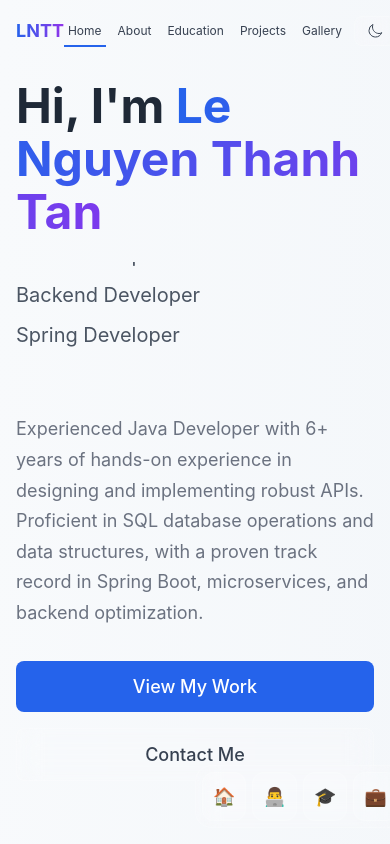
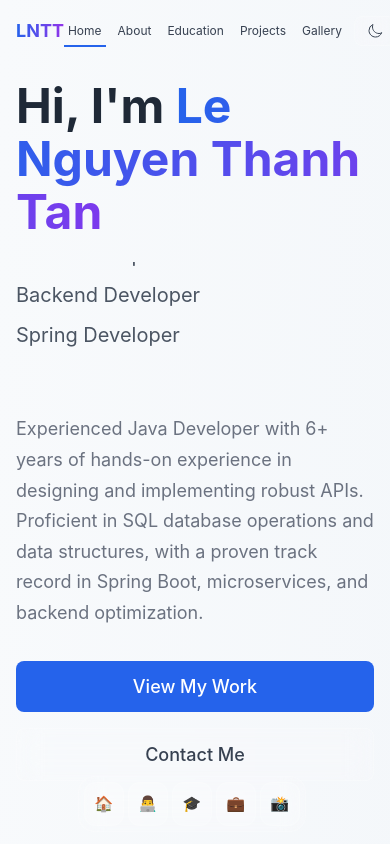
Before and after one commit to degokisss/CS5709, a React (Vite) app: page / in a window 390 px wide. Shown: the top 844 px of the page. Built offline with nearby package versions, Linux system fonts and the light colour scheme.

Commit message:
CS5709: Adjust dock for specific devices

```diff
--- a/src/components/dock/Dock.css
+++ b/src/components/dock/Dock.css
@@ -1,24 +1,27 @@
 .dock-container {
   position: fixed;
   bottom: 1rem;
-  left: 50%;
+  left: 20%;
   transform: translateX(-50%);
   z-index: 40;
   display: flex;
   align-items: center;
   justify-content: center;
   width: fit-content;
+  max-width: calc(100vw - 1rem);
   border-radius: 1rem;
   padding: 0.375rem;
   backdrop-filter: blur(12px);
   background: rgba(255, 255, 255, 0.1);
   border: 1px solid rgba(255, 255, 255, 0.2);
+  box-sizing: border-box;
 }
 
 .dock-items {
   display: flex;
   align-items: center;
   gap: 0.375rem;
+  justify-content: center;
 }
 
 .dock-item {
@@ -31,6 +34,12 @@
   font-size: 1.125rem;
   cursor: pointer;
   user-select: none;
+  /* Ensure proper touch targets for accessibility */
+  min-width: 44px;
+  min-height: 44px;
+  display: flex;
+  align-items: center;
+  justify-content: center;
 }
 
 .dock-item:hover {
@@ -52,18 +61,134 @@
   border: 1px solid rgba(255, 255, 255, 0.1);
 }
 
-/* Responsive adjustments */
+/* Mobile-first responsive adjustments */
+@media (max-width: 374px) {
+  .dock-container {
+    bottom: max(0.5rem, env(safe-area-inset-bottom, 0.5rem));
+    left: 20%;
+    transform: translateX(-50%);
+    width: auto;
+    max-width: calc(100vw - 1rem);
+    padding: 0.25rem;
+  }
+
+  .dock-items {
+    gap: 0.2rem;
+    justify-content: center;
+    flex-wrap: nowrap;
+    width: 100%;
+  }
+
+  .dock-item {
+    padding: 0.4rem;
+    font-size: 0.9rem;
+    min-width: 2.2rem;
+    height: 2.2rem;
+    display: flex;
+    align-items: center;
+    justify-content: center;
+    flex: 1;
+    max-width: 2.8rem;
+  }
+}
+
+@media (min-width: 375px) and (max-width: 413px) {
+  .dock-container {
+    bottom: max(0.75rem, env(safe-area-inset-bottom, 0.75rem));
+    padding: 0.3rem;
+    max-width: calc(100vw - 1.5rem);
+    left: 20%;
+    transform: translateX(-50%);
+  }
+
+  .dock-items {
+    gap: 0.25rem;
+    justify-content: center;
+    width: 100%;
+  }
+
+  .dock-item {
+    padding: 0.45rem;
+    font-size: 0.95rem;
+    min-width: 2.5rem;
+    height: 2.5rem;
+    flex: 1;
+    max-width: 3rem;
+  }
+}
+
+/* iPhone 14 Pro Max and similar large phones */
+@media (min-width: 414px) and (max-width: 430px) {
+  .dock-container {
+    bottom: max(0.75rem, env(safe-area-inset-bottom, 0.75rem));
+    padding: 0.3rem;
+    max-width: calc(100vw - 1rem);
+    left: 20%;
+    transform: translateX(-50%);
+    width: auto;
+  }
+
+  .dock-items {
+    gap: 0.25rem;
+    justify-content: space-evenly;
+    width: 100%;
+    flex-wrap: nowrap;
+  }
+
+  .dock-item {
+    padding: 0.45rem;
+    font-size: 1rem;
+    width: calc(20% - 0.2rem);
+    min-width: 3rem;
+    max-width: 3.5rem;
+    height: 3rem;
+    flex: 0 0 auto;
+  }
+}
+
+@media (min-width: 431px) and (max-width: 639px) {
+  .dock-container {
+    bottom: max(0.75rem, env(safe-area-inset-bottom, 0.75rem));
+    padding: 0.375rem;
+    max-width: calc(100vw - 1.5rem);
+    left: 25%;
+    transform: translateX(-50%);
+  }
+
+  .dock-items {
+    gap: 0.3rem;
+    justify-content: center;
+    width: 100%;
+  }
+
+  .dock-item {
+    padding: 0.5rem;
+    font-size: 1rem;
+    min-width: 2.75rem;
+    height: 2.75rem;
+    flex: 1;
+    max-width: 4rem;
+  }
+}
+
 @media (min-width: 640px) {
   .dock-container {
     padding: 0.5rem;
+    left: 30%;
+    transform: translateX(-50%);
+    width: fit-content;
   }
 
   .dock-items {
     gap: 0.5rem;
+    width: auto;
   }
 
   .dock-item {
     padding: 0.75rem;
     font-size: 1.25rem;
+    flex: none;
+    min-width: 44px;
+    max-width: none;
   }
 }
```
Also changed, not shown: 4 other files (tests, documents, lock files or other folders).
